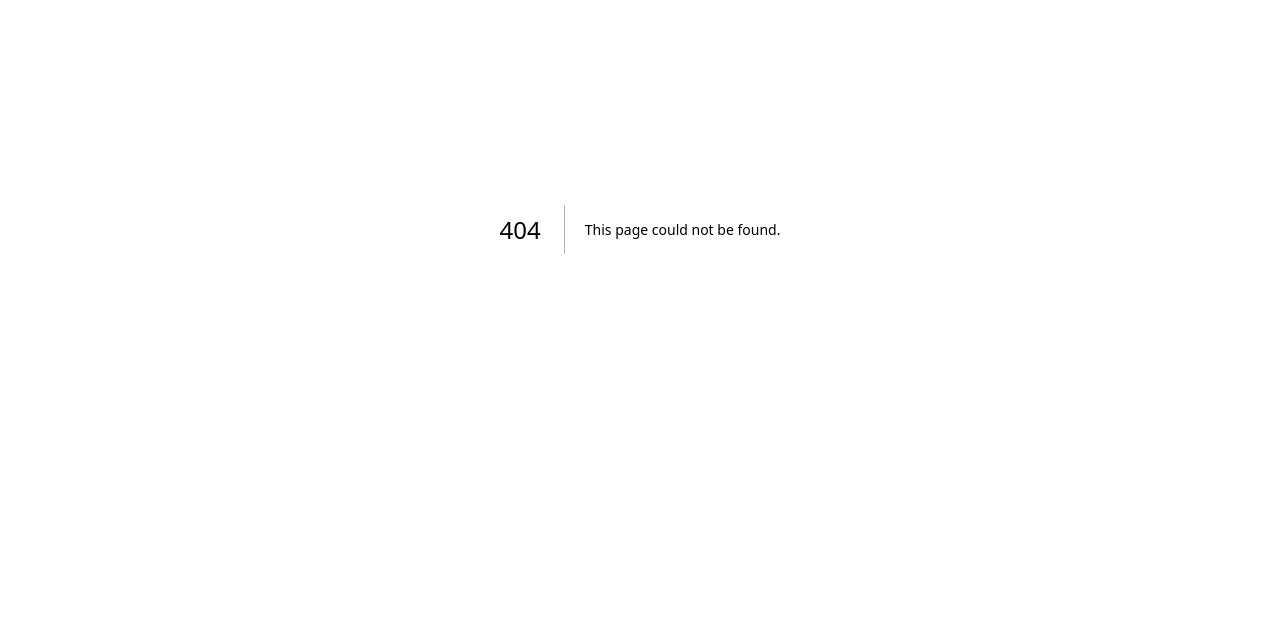
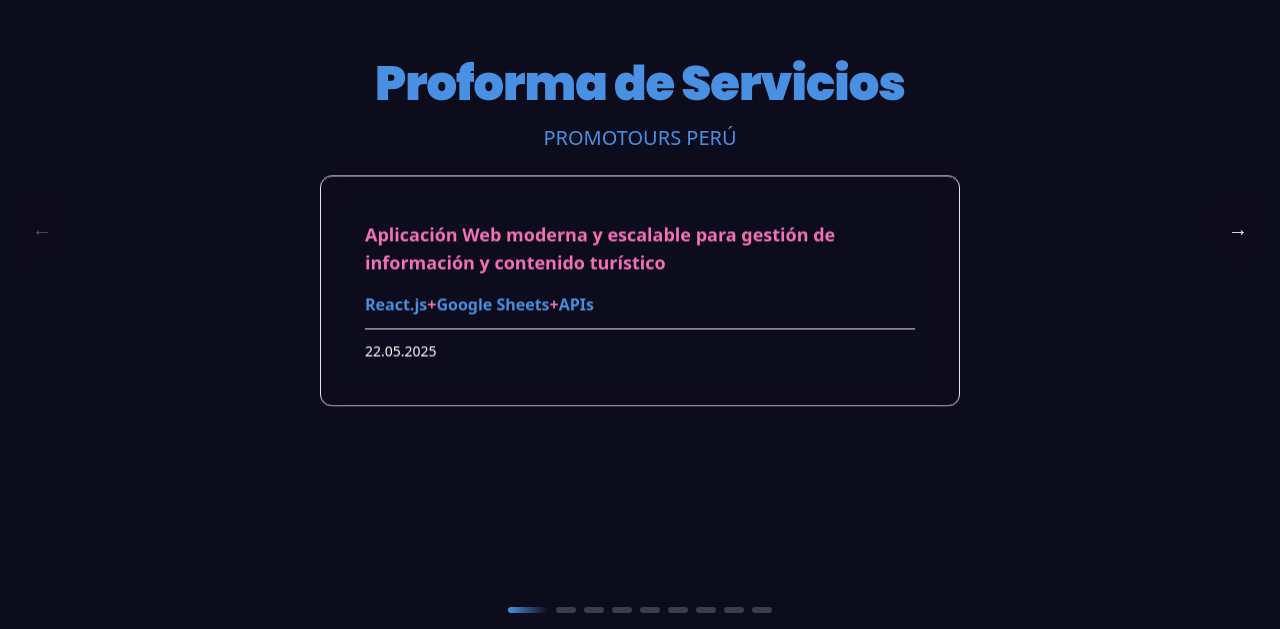
Before and after one commit to deivipluss/landing, a Next.js app: page /propuesta2 in a window 1280 px wide. Before the commit this address had no page. Shown: the part 171-800 px from the top of the page. Built offline with nearby package versions, Linux system fonts and the light colour scheme.

Commit message:
propuestarew2.01

```diff
--- /dev/null
+++ b/app/propuesta2/page.tsx
@@ -0,0 +1,12 @@
+// Create a Next.js page that renders a full-screen vertical scroll presentation using slides
+// Each slide should be full height, centered, and have snap scrolling
+// Import slides from a data file
+import { HorizontalSlides, proposalSlides } from "../../data/propuestaContent";
+
+export default function PropuestaPage() {
+  return (
+    <main className="w-full min-h-screen bg-[#0D0C1D] overflow-hidden">
+      <HorizontalSlides slides={proposalSlides} />
+    </main>
+  );
+}
```
